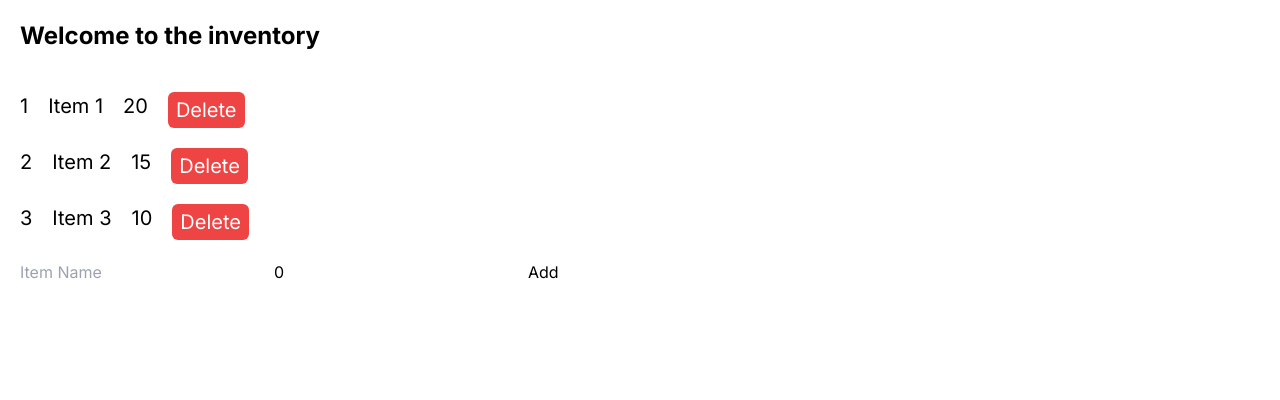
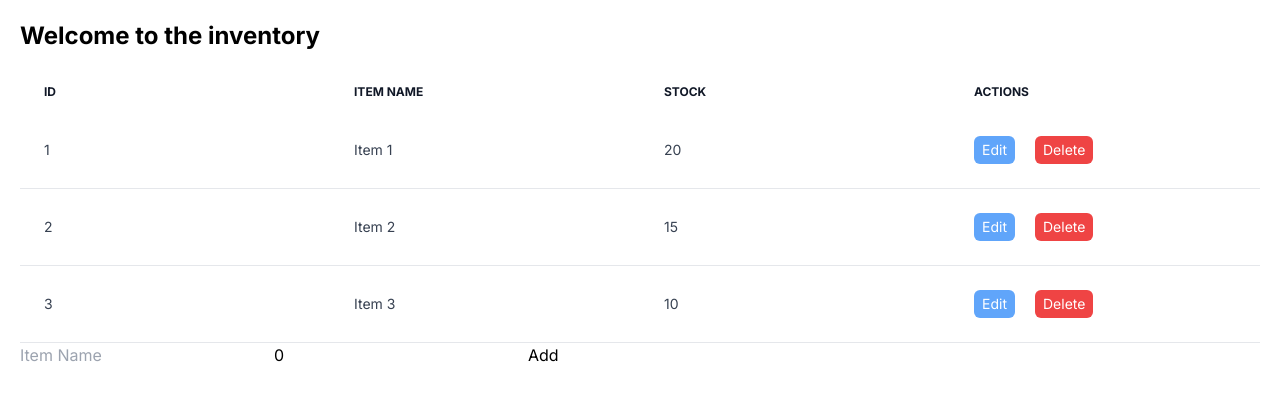
Before and after one commit to kanishk6103/InveeSync-assignment, a Next.js app: page /inventory in a window 1280 px wide. Shown: the top 400 px of the page. Built offline with nearby package versions, Linux system fonts and the light colour scheme.

Commit message:
a few changes to the inventory

```diff
--- /dev/null
+++ b/src/app/inventory/contants.ts
@@ -0,0 +1,18 @@
+export const headings = [
+  {
+    heading: "id",
+    col: "id",
+  },
+  {
+    heading: "Item Name",
+    col: "name",
+  },
+  {
+    heading: "Stock",
+    col: "stock",
+  },
+  {
+    heading: "Actions",
+    col: "actions",
+  },
+];
--- a/src/app/inventory/page.tsx
+++ b/src/app/inventory/page.tsx
@@ -2,6 +2,7 @@
 import data from "@/api/data.json";
 import { useState } from "react";
 import { ItemType } from "../types";
+import { headings } from "./contants";
 const page = () => {
   const [newItem, setNewItem] = useState<ItemType>({
     id: data.orders.length + 1,
@@ -9,22 +10,48 @@ const page = () => {
     stock: 0,
   });
   const [items, setItems] = useState<ItemType[]>(data.items);
-
+  const [isEditing, setIsEditing] = useState<boolean>(false);
+  const [editItemId, setEditItemId] = useState<number | null>(null);
   const handleSubmit = (e: React.FormEvent<HTMLFormElement>) => {
     e.preventDefault();
-    const itemToAdd: ItemType = {
-      id: data.items.length + 1,
-      name: newItem.name,
-      stock: parseInt(newItem.stock.toString()),
-    };
-    // console.log(e);
-    data.items.push(itemToAdd);
-
+    const duplicate = items.some(
+      (singleItem) =>
+        singleItem.name.toLowerCase() === newItem.name.toLowerCase()
+    );
+    if (duplicate) {
       setNewItem({
         id: data.items.length + 1,
         name: "",
         stock: 0,
       });
+      alert("Item already exists, kindly edit the existing item");
+      return;
+    } else {
+      if (isEditing && editItemId !== null) {
+        const updatedItems = items.map((item) =>
+          item.id === editItemId
+            ? { ...item, name: newItem.name, stock: newItem.stock }
+            : item
+        );
+        setItems(updatedItems);
+        setIsEditing(false);
+        setEditItemId(null);
+      } else {
+        const itemToAdd: ItemType = {
+          id: items.length + 1,
+          name: newItem.name,
+          stock: parseInt(newItem.stock.toString()),
+        };
+
+        setItems((prevItems) => [...prevItems, itemToAdd]);
+      }
+
+      setNewItem({
+        id: items.length + 1,
+        name: "",
+        stock: 0,
+      });
+    }
   };
 
   const handleChange = (e: React.ChangeEvent<HTMLInputElement>) => {
@@ -36,37 +63,69 @@ const page = () => {
   };
 
   const handleItemDelete = (id: number) => {
-    // for (let i = 0; i < data.items.length; i++) {
-    //   if (id === data.items[i].id) {
-    //     data.items.splice(i, 1);
-    //   }
-    // }
     const filteredItems = items.filter((singleItem) => singleItem.id != id);
     setItems(filteredItems);
-    // console.log(data.items);
+  };
+
+  const handleItemEdit = (id: number) => {
+    const itemToEdit = items.find((item) => item.id === id);
+    if (itemToEdit) {
+      setNewItem(itemToEdit);
+      setIsEditing(true);
+      setEditItemId(id);
+    }
   };
 
   return (
     <div className="m-5 flex flex-col gap-5">
       <div className="text-2xl font-bold">Welcome to the inventory</div>
       <div>
+        <table className="w-full text-sm text-left rtl:text-right text-gray-700">
+          <thead className="text-xs text-gray-900 uppercase bg-gray-5">
+            <tr>
+              {headings.map((singleHeading, index) => {
+                // console.log(singleHeading.col);
+                return (
+                  <th
+                    scope="col"
+                    className="px-6 py-3 w-[20%] cursor-pointer"
+                    key={index}
+                  >
+                    {singleHeading.heading}
+                  </th>
+                );
+              })}
+            </tr>
+          </thead>
+          <tbody>
             {items.map((singleItem) => {
               const { id, name, stock } = singleItem;
               return (
-            <div key={id} className="flex gap-5 text-xl my-5">
-              <div>{id}</div>
-              <div>{name}</div>
-              <div>{stock}</div>
+                <tr className="bg-white border-b" key={id}>
+                  <td className="p-6">{id}</td>
+                  <td className="p-6">{name}</td>
+                  <td className="p-6">{stock}</td>
+                  <td className="p-6 flex gap-5">
+                    <button
+                      className={`px-2 py-1 bg-blue-400 text-white rounded-md`}
+                      onClick={() => handleItemEdit(id)}
+                    >
+                      {isEditing ? "Save" : "Edit"}
+                    </button>
                     <button
                       className="px-2 py-1 bg-red-500 text-white rounded-md"
                       onClick={() => handleItemDelete(id)}
                     >
                       Delete
                     </button>
-            </div>
+                  </td>
+                </tr>
               );
             })}
+          </tbody>
+        </table>
         {/* Form */}
+        {isEditing ? null : (
           <div>
             <form action="" className="flex gap-5" onSubmit={handleSubmit}>
               <input
@@ -86,6 +145,7 @@ const page = () => {
               <button type="submit">Add</button>
             </form>
           </div>
+        )}
       </div>
     </div>
   );
--- a/src/components/Table/FilterButton.tsx
+++ b/src/components/Table/FilterButton.tsx
@@ -8,7 +8,7 @@ const FilterButton = ({
     <button
       className={
         "py-1 px-3 bg-gray-200 rounded-md " +
-        (currentFilter === filterType ? "bg-blue-500 text-white" : "")
+        (currentFilter === filterType ? "bg-blue-300 text-white" : "")
       }
       onClick={handler}
     >
```
Lines whose indentation alone changed are shown as unchanged.
